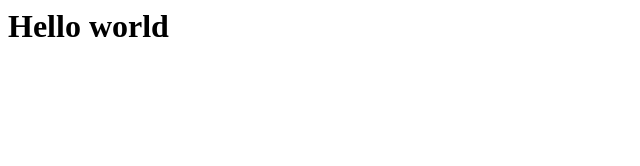
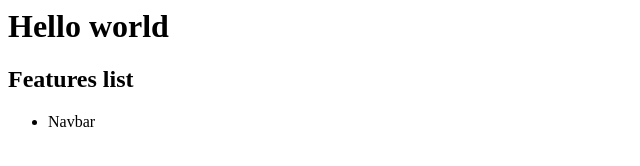
Before and after one commit to Prince-mountblue/First-project-repo, a plain HTML site: page index.html in a window 1280 px wide. Shown: the whole page, without its empty margins (0-640 px from the left). Drawn offline with Linux system fonts and the light colour scheme.

Commit message:
Add a list of features
Listing of features in index.html

```diff
--- a/index.html
+++ b/index.html
@@ -1 +1,5 @@
 <h1>Hello world</h1>
+<h2>Features list</h2>
+<ul>
+    <li>Navbar</li>
+</ul>
```
